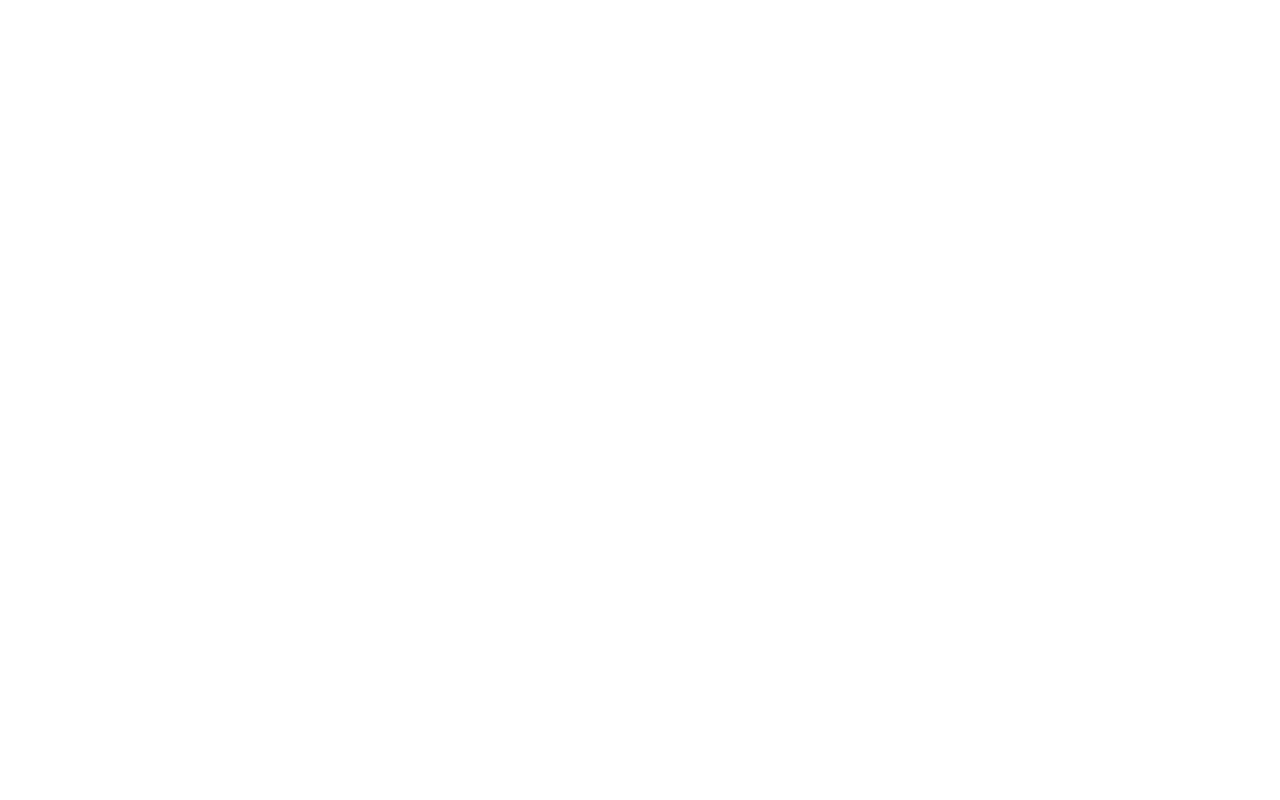
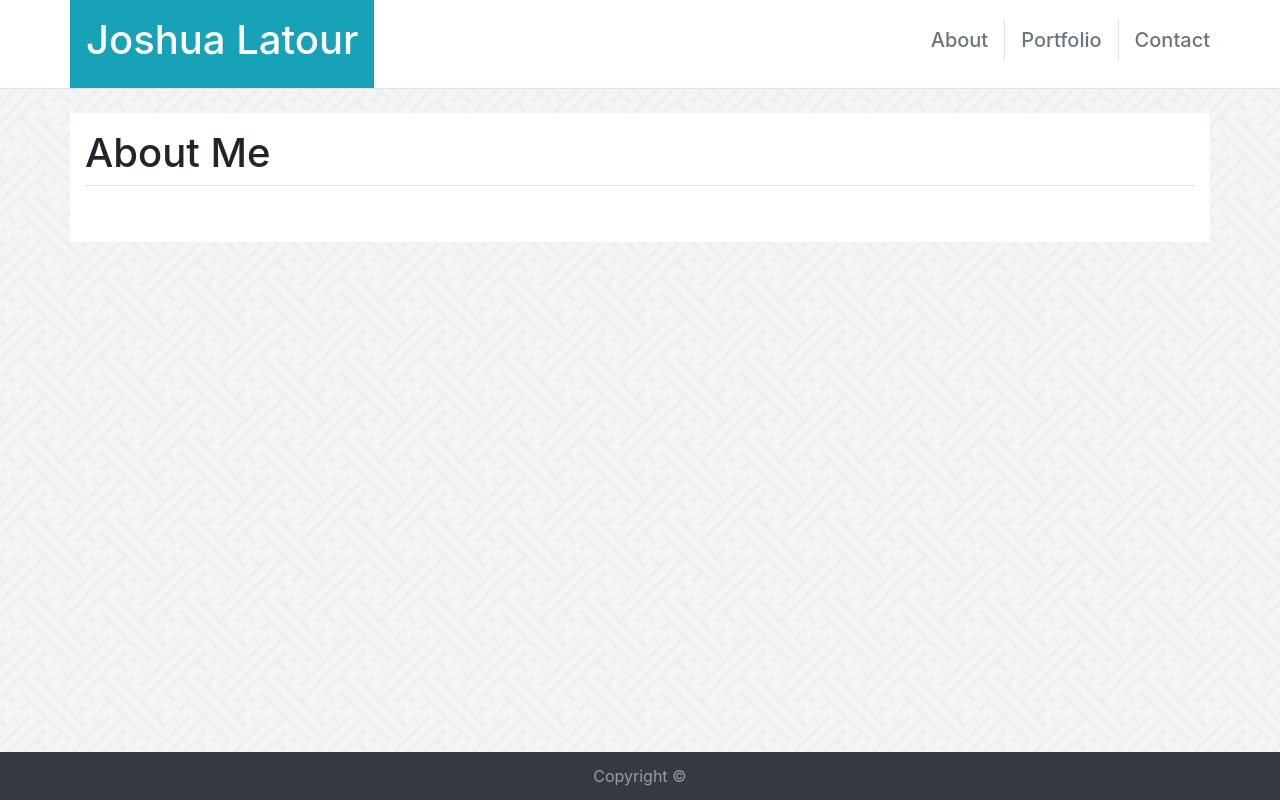
Before and after one commit to jlato89/Bootstrap-Portfolio, a plain HTML site: page contact.html in a window 1280 px wide. Drawn offline with nearby package versions, Linux system fonts and the light colour scheme.

Commit message:
Templates finished, index.html done, replaced img

```diff
--- a/contact.html
+++ b/contact.html
@@ -0,0 +1,69 @@
+<!DOCTYPE html>
+<html lang="en">
+<head>
+    <meta charset="UTF-8">
+    <meta name="viewport" content="width=device-width, initial-scale=1.0">
+    <meta http-equiv="X-UA-Compatible" content="ie=edge">
+    <link rel="stylesheet" href="https://stackpath.bootstrapcdn.com/bootstrap/4.3.1/css/bootstrap.min.css" integrity="sha384-ggOyR0iXCbMQv3Xipma34MD+dH/1fQ784/j6cY/iJTQUOhcWr7x9JvoRxT2MZw1T" crossorigin="anonymous">
+    <title>About Me</title>
+</head>
+<body>
+<div class="container-fluid px-0 vh-100" style="background-image:url('assets/images/bg.png');">
+
+  <!-- Navigation Menu -->
+  <div class="container-fluid bg-white border-bottom px-0">
+    <div class="container">
+      <div class="row align-items-center">
+        <div class="col-md-auto p-0">     <!-- Header Text -->
+            <nav class="navbar navbar-white bg-white p-0 justify-content-center">
+                <span class="navbar-brand p-3 mb-0 mr-0 bg-info text-white">
+                  <h1>Joshua Latour</h1></a>
+                </span>
+            </nav>
+        </div>
+        <div class="col"></div>
+        <div class="col-md-auto p-0">     <!-- Header Navigation -->
+            <ul class="nav justify-content-center">
+                <li class="nav-item">
+                  <h5><a class="nav-link text-muted border-right" href="#">About</a></h5>
+                </li>
+                <li class="nav-item">
+                  <h5><a class="nav-link text-muted border-right" href="#">Portfolio</a></h5>
+                </li>
+                <li class="nav-item">
+                  <h5><a class="nav-link text-muted pr-0" href="#">Contact</a></h5>
+                </li>
+              </ul>
+        </div>
+      </div>
+    </div>
+  </div>
+
+  <!-- Main Body -->
+  <div class="container-fluid px-0 py-4">
+    <div class="container bg-white py-3">
+      <div class="row border-bottom mx-0">      <!-- Body Header -->
+        <h1>About Me</h1>
+      </div>
+      <div class="row mt-4">
+        <div class="col-md pb-3" style="line-height:1.9; color:#777; font-family:Arial, Helvetica, sans-serif;">    <!-- Body Content -->
+
+        </div>
+      </div>
+    </div>
+  </div>
+
+  <!-- Footer Section -->
+  <div class="container-fluid fixed-bottom px-0">
+      <nav class="navbar navbar-dark bg-dark justify-content-center">
+          <span class="navbar-text py-1">Copyright &copy;</span>
+      </nav>
+  </div>
+</div>
+
+<!-- Bootstrap Javascript     -->
+  <script src="https://code.jquery.com/jquery-3.3.1.slim.min.js" integrity="sha384-q8i/X+965DzO0rT7abK41JStQIAqVgRVzpbzo5smXKp4YfRvH+8abtTE1Pi6jizo" crossorigin="anonymous"></script>
+  <script src="https://cdnjs.cloudflare.com/ajax/libs/popper.js/1.14.7/umd/popper.min.js" integrity="sha384-UO2eT0CpHqdSJQ6hJty5KVphtPhzWj9WO1clHTMGa3JDZwrnQq4sF86dIHNDz0W1" crossorigin="anonymous"></script>
+  <script src="https://stackpath.bootstrapcdn.com/bootstrap/4.3.1/js/bootstrap.min.js" integrity="sha384-JjSmVgyd0p3pXB1rRibZUAYoIIy6OrQ6VrjIEaFf/nJGzIxFDsf4x0xIM+B07jRM" crossorigin="anonymous"></script>
+</body>
+</html>
```
Also changed, not shown: index.html (+7 -7 lines), portfolio.html (+69 -0 lines), assets/images/profile_image.jpg (deleted), assets/images/profile_image_250.jpg (added).
